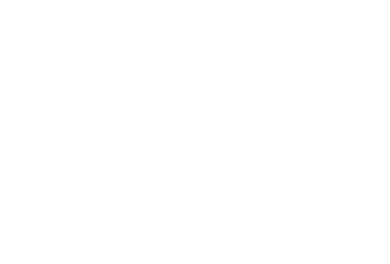
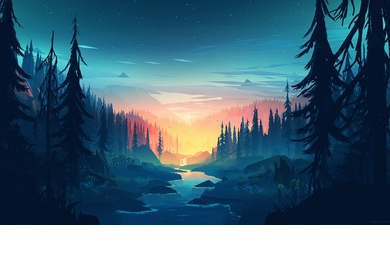
Before and after one commit to oksana-garibova/htmlcss-20230411_oksana-garibova, a website: page 06-lection4/02-background-image/index.html in a window 390 px wide. Drawn offline with Linux system fonts and the light colour scheme.

Commit message:
add solution

```diff
--- a/06-lection4/02-background-image/background-image.css
+++ b/06-lection4/02-background-image/background-image.css
@@ -0,0 +1,33 @@
+.background{
+    width:2560px;
+    max-width:100%;
+    height:1440px;
+    background-image:url("./public/forest_2560.jpg");
+    background-size:cover;
+    background-repeat: no-repeat;
+    background-position: top center;
+}
+
+@media screen and (max-width: 1024px) {
+    .background{
+        background-image:url("./public/forest_1024.jpg");
+        width:1024px;
+        height:576px;
+    }
+}
+
+@media screen and (max-width: 768px) {
+    .background{
+        background-image:url("./public/forest_768.jpg");
+        width:768px;
+        height:432px;
+    }
+}
+
+@media screen and (max-width: 400px) {
+    .background{
+        background-image:url("./public/forest_400.jpg");
+        width:400px;
+        height:225px;
+    }
+}
--- a/06-lection4/02-background-image/index.html
+++ b/06-lection4/02-background-image/index.html
@@ -1,10 +1,11 @@
 <!DOCTYPE html>
 <html lang="ru">
     <head>
+        <meta name="viewport" content="width=device-width, initial-scale=1.0">
         <link rel="stylesheet" href="../../assets/css/main.css">
         <link rel="stylesheet" href="./background-image.css">
     </head>
     <body>
-
+        <div class="background"></div>
     </body>
 </html>
```
